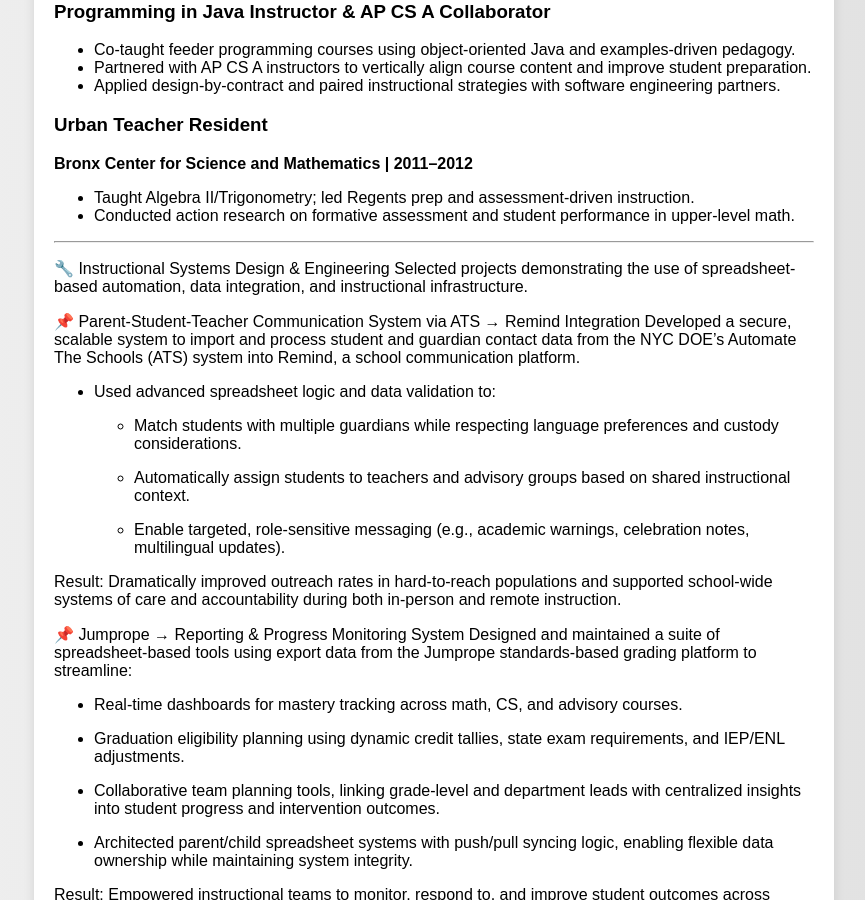
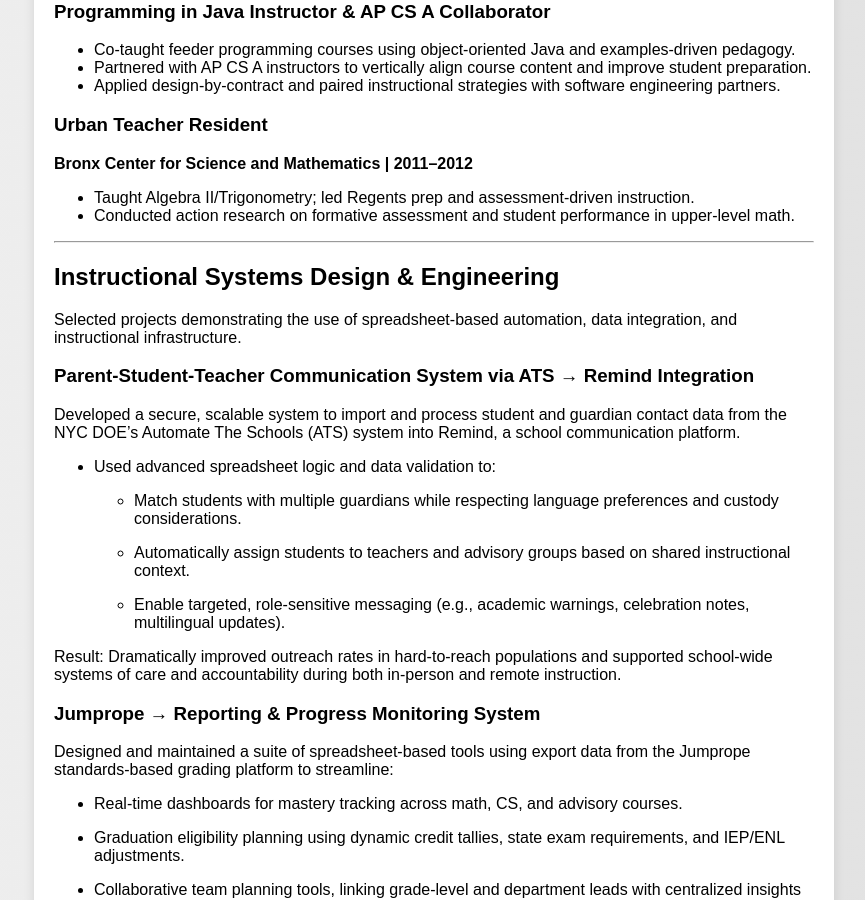
Before and after one commit to MrAllatta/teaching-portfolio, a Jekyll site: the page built from cv.md, in a window 1280 px wide and 900 px high, scrolled down 991 px. Shown: the whole window, without its empty margins (206-1071 px from the left). Built offline with Jekyll 4.4.1, drawn with Linux system fonts in a browser that asks for light colours; some of the changed text lies outside the part shown.

Commit message:
cleaning up cv

```diff
--- a/cv.md
+++ b/cv.md
@@ -44,10 +43,10 @@ Experienced computer science and mathematics educator with over a decade of succ
 
 ---
 
-🔧 Instructional Systems Design & Engineering
+## Instructional Systems Design & Engineering
 Selected projects demonstrating the use of spreadsheet-based automation, data integration, and instructional infrastructure.
 
-📌 Parent-Student-Teacher Communication System via ATS → Remind Integration
+### Parent-Student-Teacher Communication System via ATS → Remind Integration
 Developed a secure, scalable system to import and process student and guardian contact data from the NYC DOE’s Automate The Schools (ATS) system into Remind, a school communication platform.
 
 - Used advanced spreadsheet logic and data validation to:
@@ -60,7 +59,7 @@ Developed a secure, scalable system to import and process student and guardian c
 
 Result: Dramatically improved outreach rates in hard-to-reach populations and supported school-wide systems of care and accountability during both in-person and remote instruction.
 
-📌 Jumprope → Reporting & Progress Monitoring System
+### Jumprope → Reporting & Progress Monitoring System
 Designed and maintained a suite of spreadsheet-based tools using export data from the Jumprope standards-based grading platform to streamline:
 
 - Real-time dashboards for mastery tracking across math, CS, and advisory courses.
```
Also changed, not shown: other parts of cv.md (+2 -12 lines).
